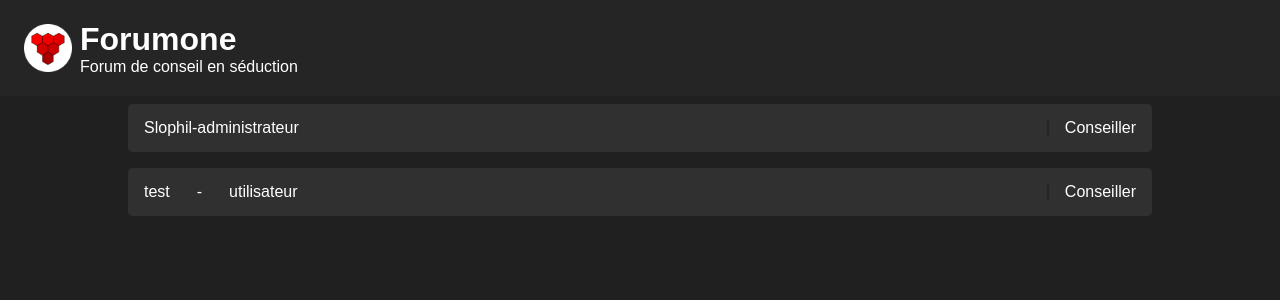
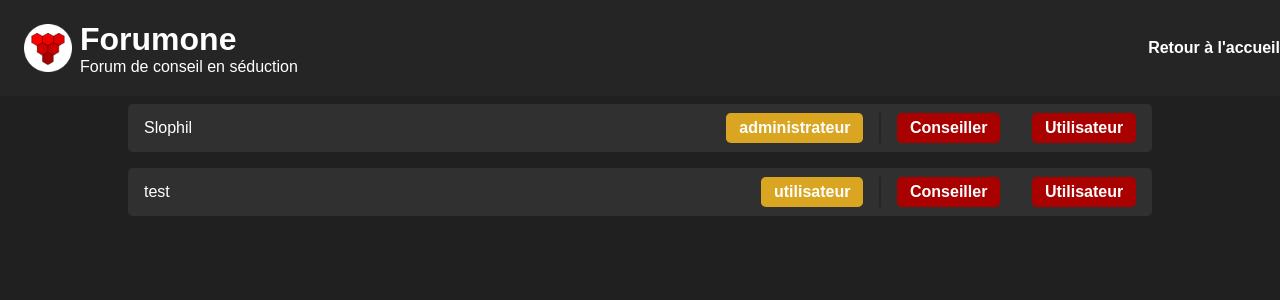
Before and after one commit to vraiSlophil/forum, a PHP site: page /admin.php in a window 1280 px wide. Shown: the top 300 px of the page. Run offline with PHP 8.4, Linux system fonts and the light colour scheme; data comes from the database, SQL or seed files in the repository; both versions use the stored data as it was after the commit.

Commit message:
admin.php style + like message started

```diff
--- a/admin.php
+++ b/admin.php
@@ -33,6 +33,10 @@ if ($permission == "administrateur" && $connected) {
         changePermission($_POST["conseiller_id"],$_POST["conseiller_permission"]);
         header("Location: admin.php");
         exit();
+    } else if (isset($_POST["utilisateur_permission"]) || isset($_POST["utilisateur_id"])) {
+        changePermission($_POST["utilisateur_id"],$_POST["utilisateur_permission"]);
+        header("Location: admin.php");
+        exit();
     }
 }
 
@@ -54,8 +58,10 @@ if ($permission == "administrateur" && $connected) {
                 <h1 id="header__head__title__title">Forumone</h1>
                 <p id="header__head__title__sub_title">Forum de conseil en séduction</p>
             </div>
-<!--            <h2 id="header__head__role"> --><?php //echo getPermission($_SESSION["login"])[0]["permission"]; ?><!-- </h2>-->
         </div>
+        <a href="index.php" id="register_form__home">
+            Retour à l'accueil
+        </a>
     </header>
     <section id="users__list">
         <?php foreach(allUsers() as $values) { ?>
@@ -64,7 +70,6 @@ if ($permission == "administrateur" && $connected) {
                     <p id="users__list__element__infos__pseudo">
                         <?php echo htmlspecialchars($values["pseudo"]); ?>
                     </p>
-                    <p>-</p>
                     <div id="users__list__element__infos__permission">
                         <?php
                         echo htmlspecialchars(getPermission(getId($values["pseudo"])[0]["id"])[0]["permission"]);
@@ -90,6 +95,17 @@ if ($permission == "administrateur" && $connected) {
                     <input type="hidden" name="conseiller_id" value="<?php echo $userId; ?>">
                     <input type="submit" id="users__list__conseiller" value="Conseiller">
                 </form>
+                <form action="#" method="post" id="users__list__forms__utilisateur">
+                    <input type="hidden" name="utilisateur_permission" value="utilisateur">
+                    <input type="hidden" name="utilisateur_id" value="<?php echo $userId; ?>">
+                    <input type="submit" id="users__list__utilisateur" value="Utilisateur">
+                </form>
+                <?php if (($permission == "administrateur" || $permission == "moderateur") && $connected) { ?>
+                <form action="#" method="post" id="users__list__forms__delete">
+                    <input type="hidden" name="delete_id_user" value="<?php echo $userId; ?>">
+                    <input type="image" id="users__list__forms__delete__image" src="img/delete.png" alt="delete">
+                </form>
+                <?php } ?>
                 </div>
             </div>
             <?php } ?>
--- a/app/database.php
+++ b/app/database.php
@@ -99,18 +99,9 @@ function checkLogin($pseudo, $password){
     }
 }
 
-function getSubjectName($id) {
-    $database = sql_connect();
-    $sql = "SELECT titre FROM sujets WHERE id = :id;";
-    $statement = $database->prepare($sql);
-    $statement->bindParam(":id", $id, PDO::PARAM_INT);
-    $statement->execute();
-    return $statement->fetchAll();
-}
-
 function getMessages($id, $limit) {
     $database = sql_connect();
-    $sql = "SELECT id, idauteur, contenu FROM messages WHERE idsujet = :idsbjct ORDER BY id DESC LIMIT :limit;";
+    $sql = "SELECT id, idauteur, contenu FROM messages WHERE idsujet = :idsbjct ORDER BY id ASC LIMIT :limit;";
     $statement = $database->prepare($sql);
     $statement->bindParam(":idsbjct", $id, PDO::PARAM_INT);
     $statement->bindParam(":limit", $limit, PDO::PARAM_INT);
@@ -170,6 +161,11 @@ function getTitle($idsujet) {
     $statement = $database->prepare($sql);
     $statement->bindParam(":idsjt", $idsujet, PDO::PARAM_INT);
     $statement->execute();
+    try {
+        $statement->execute();
+    } catch (Exception $e) {
+        return 0;
+    }
     return $statement->fetchAll(PDO::FETCH_ASSOC);
 }
 
--- a/css/style.css
+++ b/css/style.css
@@ -88,7 +88,12 @@ body {
 #messages__more_sub > input,
 #login_form__form__submit,
 #register_form__form__submit,
-#messages__new_message__form__submit {
+#messages__new_message__form__submit,
+#users__list__admin,
+#users__list__modo,
+#users__list__conseiller,
+#users__list__utilisateur,
+#users__list__element__infos__permission {
     display: flex;
     justify-content: center;
     align-items: center;
@@ -105,7 +110,12 @@ body {
 #login_form__form__submit,
 #register_form__form__submit,
 #new_subject__formu__form__submit,
-#messages__new_message__form__submit {
+#messages__new_message__form__submit,
+#users__list__admin,
+#users__list__modo,
+#users__list__conseiller,
+#users__list__utilisateur,
+#users__list__element__infos__permission {
     font-weight: bold;
     margin: unset;
 }
@@ -177,7 +187,8 @@ body {
 }
 
 #messages__list__element__delete,
-#subjects__list__element__delete {
+#subjects__list__element__delete,
+#users__list__forms__delete {
     display: flex;
     justify-content: center;
     align-items: center;
@@ -189,7 +200,8 @@ body {
 }
 
 #messages__list__element__delete__image,
-#subjects__list__element__delete__image {
+#subjects__list__element__delete__image,
+#users__list__forms__delete__image {
     height: 1.4em;
     filter: invert(1);
 }
@@ -217,7 +229,11 @@ body {
 #login_form__form__submit:hover,
 #new_subject__formu__form__submit:hover,
 #register_form__form__submit:hover,
-#messages__new_message__form__submit:hover {
+#messages__new_message__form__submit:hover,
+#users__list__admin:hover,
+#users__list__modo:hover,
+#users__list__conseiller:hover,
+#users__list__forms__utilisateur:hover {
     text-decoration: underline;
 }
 
@@ -351,12 +367,33 @@ body {
     align-content: center;
     flex-direction: row;
     min-width: 15%;
-    width: max-content;
+    width: 100%;
     margin: 0 1em;
 }
 
 #users__list__forms {
-    padding: 0 1em;
     height: 90%;
     border-left: 0.15em solid #252525;
+    display: flex;
+    justify-content: center;
+    align-items: center;
+    flex-direction: row;
 }
+
+#users__list__forms__administrateur,
+#users__list__forms__moderateur,
+#users__list__forms__conseiller,
+#users__list__forms__utilisateur {
+    margin: 0 1em;
+}
+
+#users__list__element__infos__pseudo {
+    display: flex;
+    justify-content: center;
+    align-items:center;
+}
+
+#users__list__element__infos__permission {
+    cursor: unset;
+    background-color: goldenrod;
+}
--- a/subject.php
+++ b/subject.php
@@ -29,12 +29,15 @@ if (isset($_POST["delete_id_message"])) {
     $idauteur = getAuteur($idmsg)[0][0];
     if ( $idauteur == $_SESSION["login"] || $rights = true) {
         deleteMessage($idmsg);
+        header("Location: subject.php");
+        exit();
     }
 }
 
 if (isset($_POST["write_message"])) {
     addMessages($_SESSION['login'], $_GET['id'], $_POST["write_message"]);
 }
+
 
 $titre = htmlspecialchars(getTitle($_GET['id'])[0]["titre"]);
 $messages = getMessages($_GET['id'], $load);
@@ -46,6 +49,7 @@ $messages = getMessages($_GET['id'], $load);
     <meta name="viewport" content="width=device-width">
     <meta http-equiv="X-UA-Compatible" content="ie=edge">
     <link rel="stylesheet" href="css/style.css">
+    <link rel="icon" href="img/forumone.png">
     <title><?php print_r($titre); ?> - Forumone</title>
 </head>
 <body>
@@ -91,7 +95,7 @@ $messages = getMessages($_GET['id'], $load);
             <?php if ($connected) {
                 if($_SESSION['login'] == $values["idauteur"] || $rights) { ?>
                 <form action="#" method="post" id="messages__list__element__delete">
-                    <input type="hidden" name="delete_id_message" value="<?php echo $values["id"] ?>">
+                    <input type="hidden" name="delete_id_message" value="<?php echo $values["id"]; ?>">
                     <input type="image" id="messages__list__element__delete__image" src="img/delete.png" alt="delete">
                 </form>
                 <?php }
```
Also changed, not shown: app/database_structure/forum_no_mb_nl.sql (+52 -93 lines).
